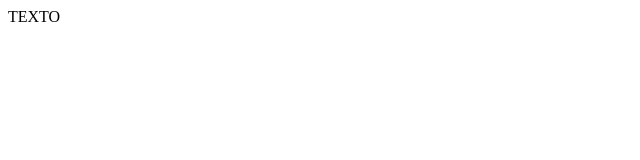
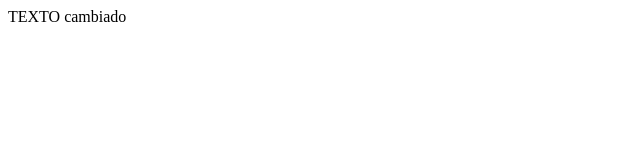
Before and after one commit to Nesnet/curso-git, a plain HTML site: page index.html in a window 1280 px wide. Shown: the full height of the page, 0-640 px from the left. Drawn offline with Linux system fonts and the light colour scheme.

Commit message:
segundo commit

```diff
--- a/index.html
+++ b/index.html
@@ -1,5 +1,5 @@
 <html>
 
-TEXTO
+TEXTO cambiado
 
 </html>
```
